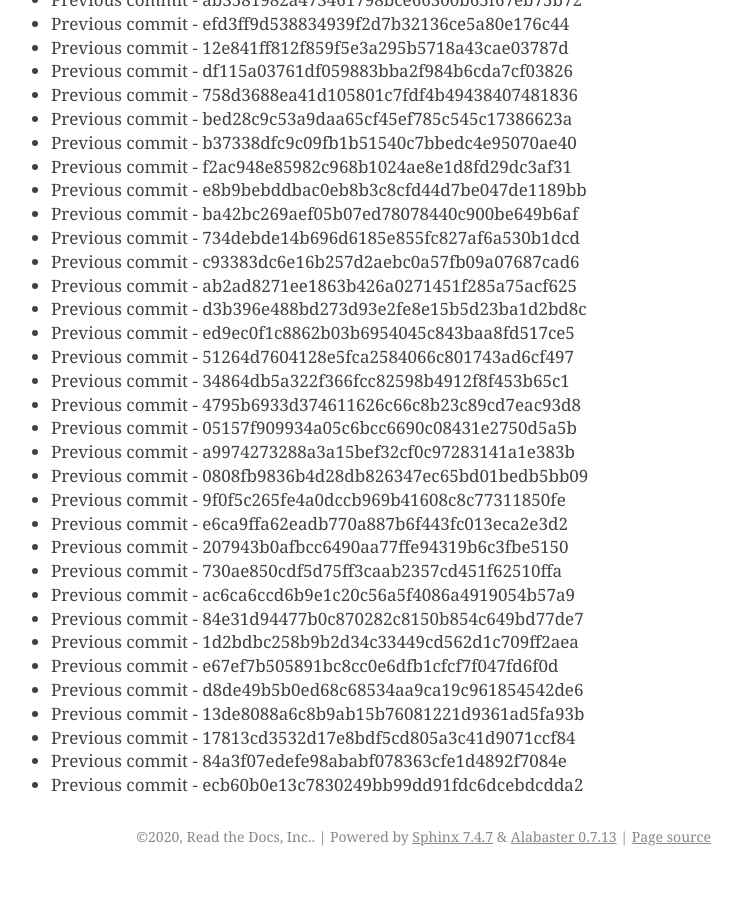
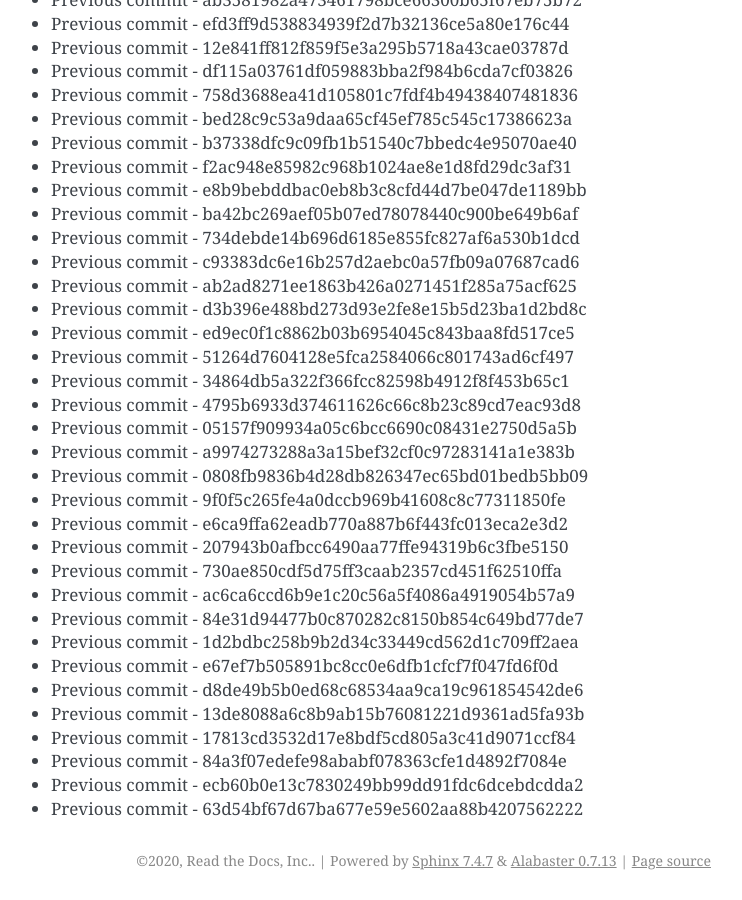
Before and after one commit to readthedocs/rtd-git-stresstest, a Sphinx documentation site: the page built from docs/updates.rst, in a window 1280 px wide and 900 px high, scrolled down 6462 px. Shown: the whole window, without its empty margins (399-1141 px from the left). Built offline with Sphinx 7.4.7, drawn with Linux system fonts in a browser that asks for light colours; before the commit the page ends 7338 px from its top, so only the background shows below that.

Commit message:
Generating commit from previous: 63d54bf67d67ba677e59e5602aa88b4207562222

```diff
--- a/docs/updates.rst
+++ b/docs/updates.rst
@@ -303,3 +303,4 @@ It can be tested for any performance characteristics.
 * Previous commit - 17813cd3532d17e8bdf5cd805a3c41d9071ccf84
 * Previous commit - 84a3f07edefe98ababf078363cfe1d4892f7084e
 * Previous commit - ecb60b0e13c7830249bb99dd91fdc6dcebdcdda2
+* Previous commit - 63d54bf67d67ba677e59e5602aa88b4207562222
```
